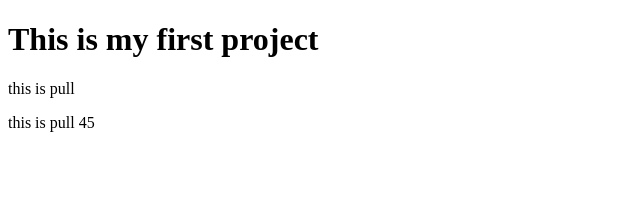
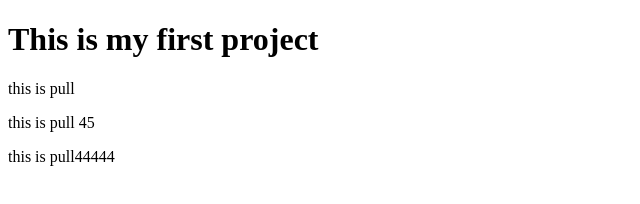
Before and after one commit to reaz889/1st-project, a plain HTML site: page index.html in a window 1280 px wide. Shown: the whole page, without its empty margins (0-640 px from the left). Drawn offline with Linux system fonts and the light colour scheme.

Commit message:
Update index.html

```diff
--- a/index.html
+++ b/index.html
@@ -9,5 +9,6 @@
     <h1> This is my first project</h1>
     <p>this is pull</p>
     <p>this is pull 45</p>
+    <p>this is pull44444</p>
 </body>
 </html>
```
